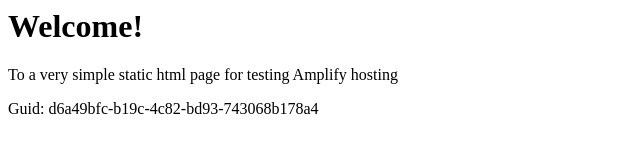
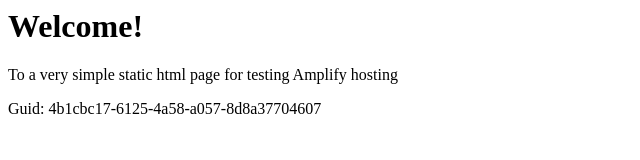
Before and after one commit to aws-aemilia-sin/Github-PR-Commit-Integration-Test-DoNotTouch-GithubWebhookPreviewCanaryTest-v1-prod-ap-southeast-1, a website: page src/index.html in a window 1280 px wide. Shown: the full height of the page, 0-640 px from the left. Drawn offline with Linux system fonts and the light colour scheme.

Commit message:
commit from integ tests

```diff
--- a/src/index.html
+++ b/src/index.html
@@ -12,6 +12,6 @@
 <body>
     <h1>Welcome!</h1>
     <p>To a very simple static html page for testing Amplify hosting</p>
-    <p>Guid: d6a49bfc-b19c-4c82-bd93-743068b178a4</p></body>
+    <p>Guid: 4b1cbc17-6125-4a58-a057-8d8a37704607</p></body>
 
 </html>
```
